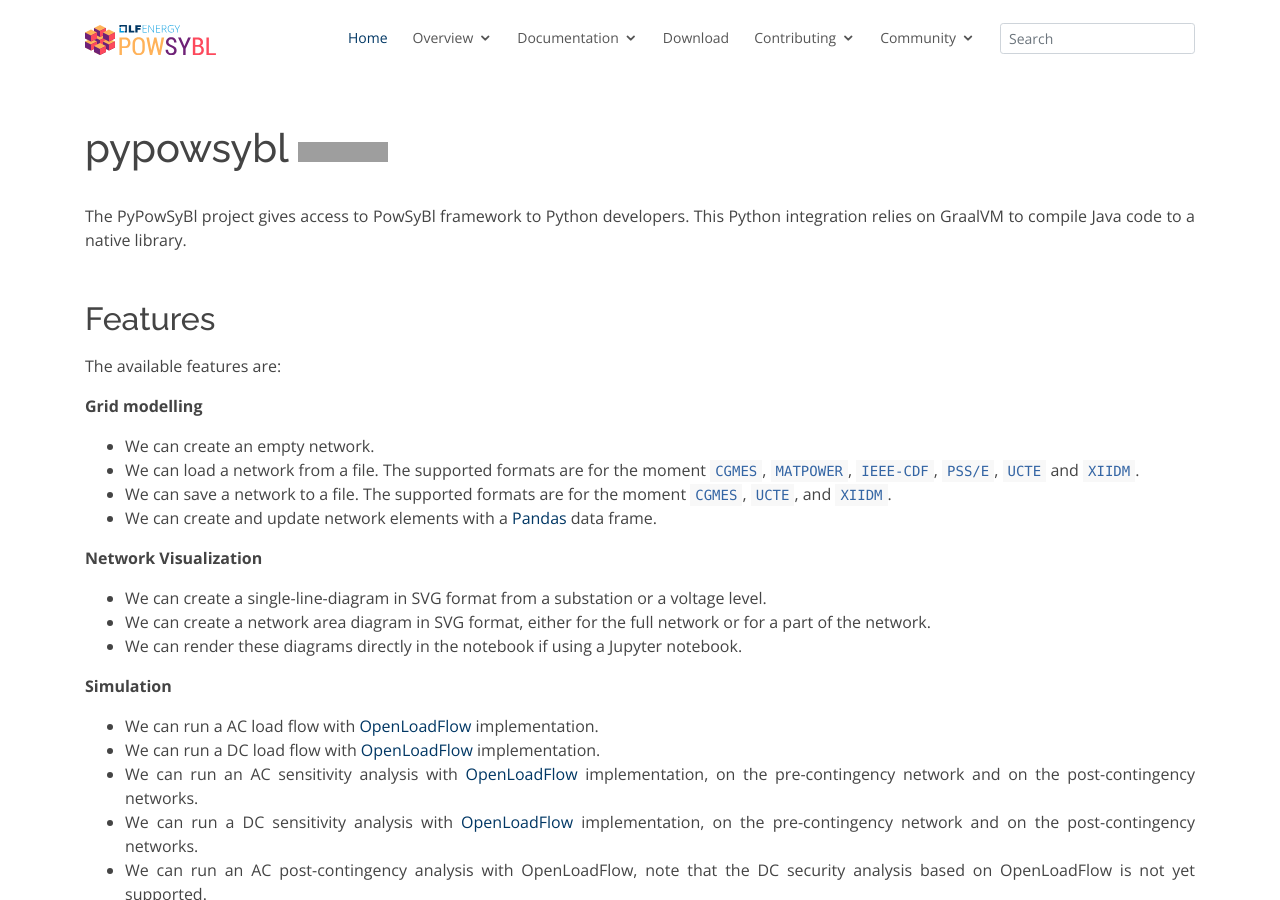
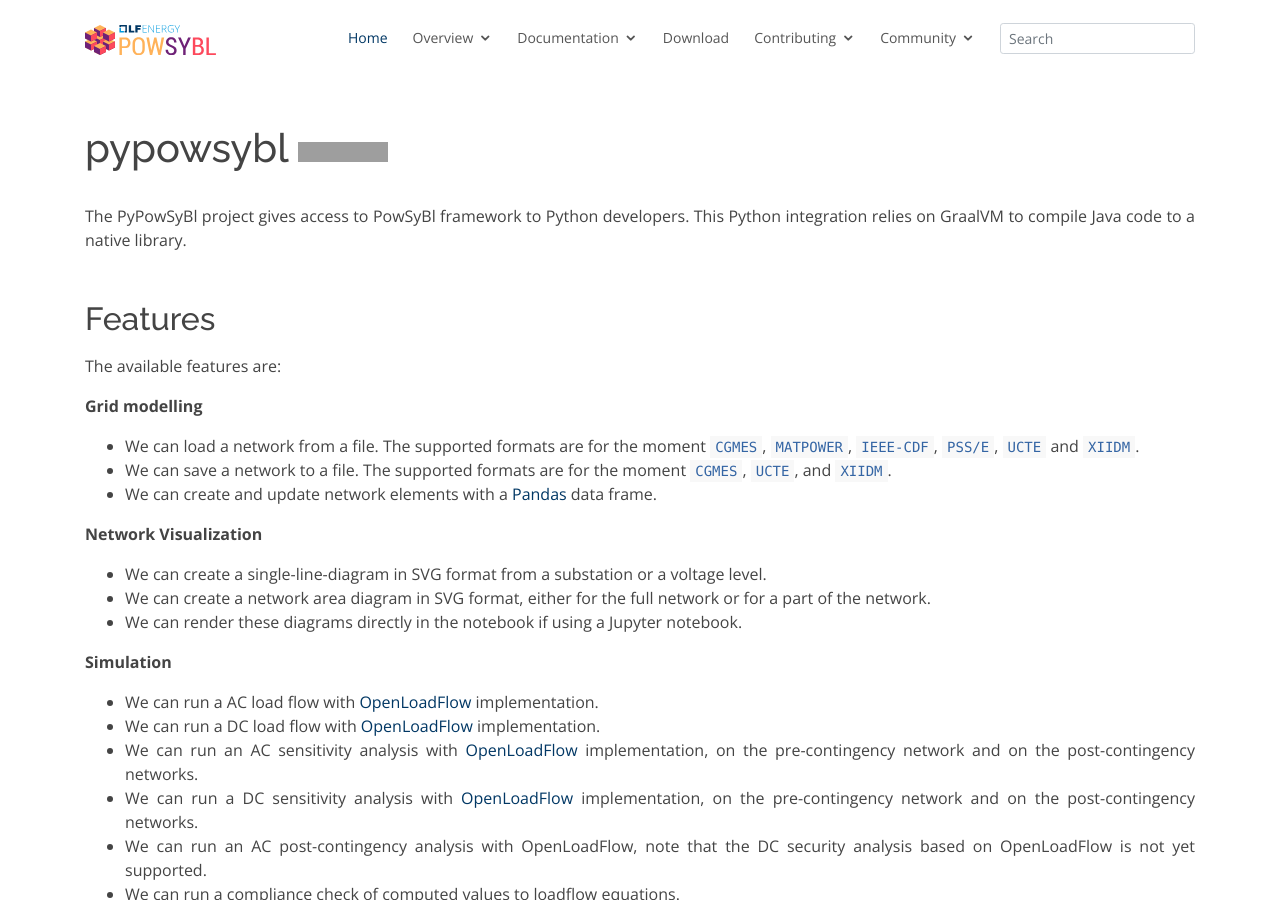
Before and after one commit to powsybl/powsybl.github.io, a Jekyll site: the page built from pages/documentation/developer/repositories/pypowsybl.md, in a window 1280 px wide and 900 px high. Built offline with Jekyll 4.4.1, drawn with Linux system fonts in a browser that asks for light colours; our own code applies the rules of GitHub Pages for plain Markdown files; some of the changed lines change nothing that is shown; grey boxes are pictures that could not be loaded.

Commit message:
Fixes following reviewer's comments
Signed-off-by: Florian Dupuy <florian.dupuy@rte-france.com>

```diff
--- a/pages/documentation/developer/repositories/pypowsybl.md
+++ b/pages/documentation/developer/repositories/pypowsybl.md
@@ -6,7 +6,6 @@
 The available features are:
 
 **Grid modelling**
-- We can create an empty network.
 - We can load a network from a file. The supported formats are for the moment `CGMES`, `MATPOWER`, `IEEE-CDF`, `PSS/E`, `UCTE` and `XIIDM`.
 - We can save a network to a file. The supported formats are for the moment `CGMES`, `UCTE`, and `XIIDM`.
 - We can create and update network elements with a [Pandas](https://pandas.pydata.org/) data frame.
@@ -32,7 +31,7 @@
 
 | Version | Release date | Release notes | API documentation |
 | ------- | ------------ | ------------- | ----------------- |
-| 0.12.0 | 2022-01-19 | [Release notes](https://github.com/powsybl/pypowsybl/releases/tag/v0.12.0) | [readthedocs.io](https://pypowsybl.readthedocs.io/en/latest/) |
+| 0.12.0 | 2022-01-19 | [Release notes](https://github.com/powsybl/pypowsybl/releases/tag/v0.12.0) | [readthedocs.io](https://pypowsybl.readthedocs.io/en/stable/) |
 | 0.11.0 | 2021-11-22 | [Release notes](https://github.com/powsybl/pypowsybl/releases/tag/v0.11.0) | - |
 | 0.10.0 | 2021-10-04 | [Release notes](https://github.com/powsybl/pypowsybl/releases/tag/v0.10.0) | - |
 | 0.9.0 | 2021-08-20 | [Release notes](https://github.com/powsybl/pypowsybl/releases/tag/v0.9.0) | - |
```
